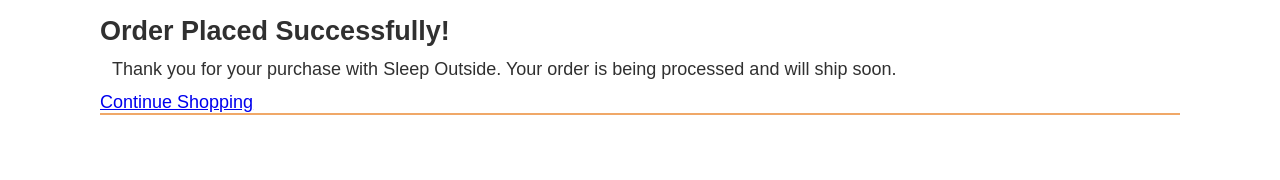
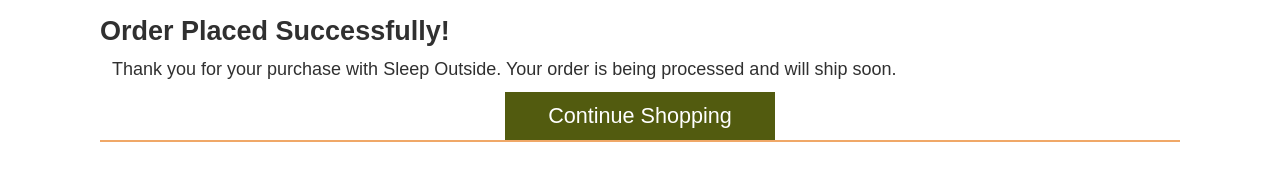
Before and after one commit to samiclaros/wdd330-SleepOutside, a website built with Vite: page src/checkout/success.html in a window 1280 px wide. Built offline with nearby package versions, Linux system fonts and the light colour scheme; files whose address does not match are found by name.

Commit message:
Minor corrections

```diff
--- a/src/checkout/success.html
+++ b/src/checkout/success.html
@@ -13,7 +13,7 @@
       <section class="checkout-success">
         <h2>Order Placed Successfully!</h2>
         <p>Thank you for your purchase with Sleep Outside. Your order is being processed and will ship soon.</p>
-        <a href="../index.html" class="button">Continue Shopping</a>
+        <button onclick="window.location.href='../index.html'">Continue Shopping</button>
       </section>
     </main>
     <footer id="main-footer"></footer>
```
